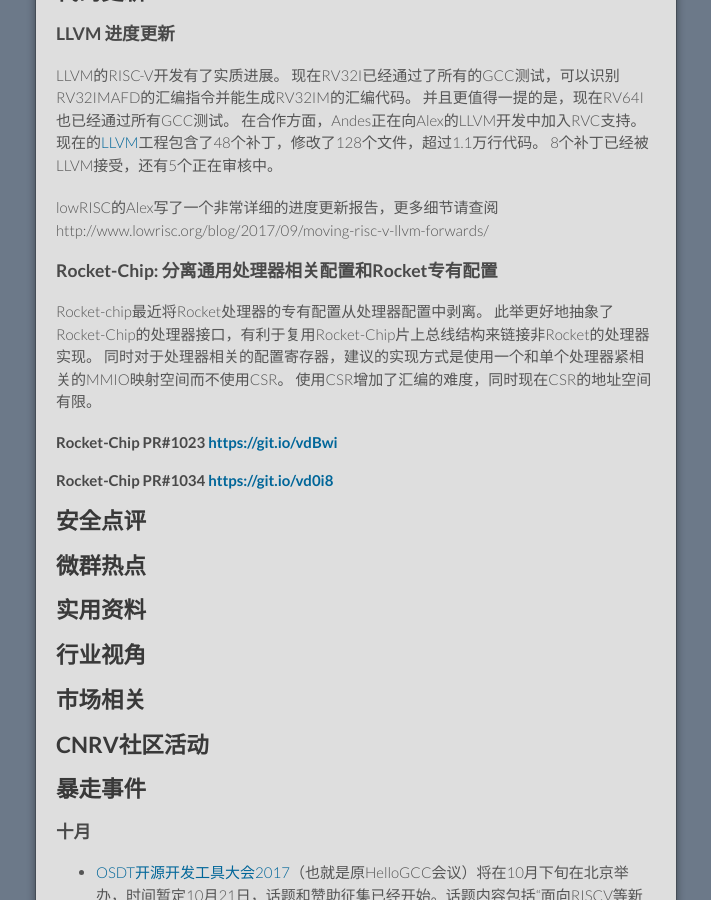
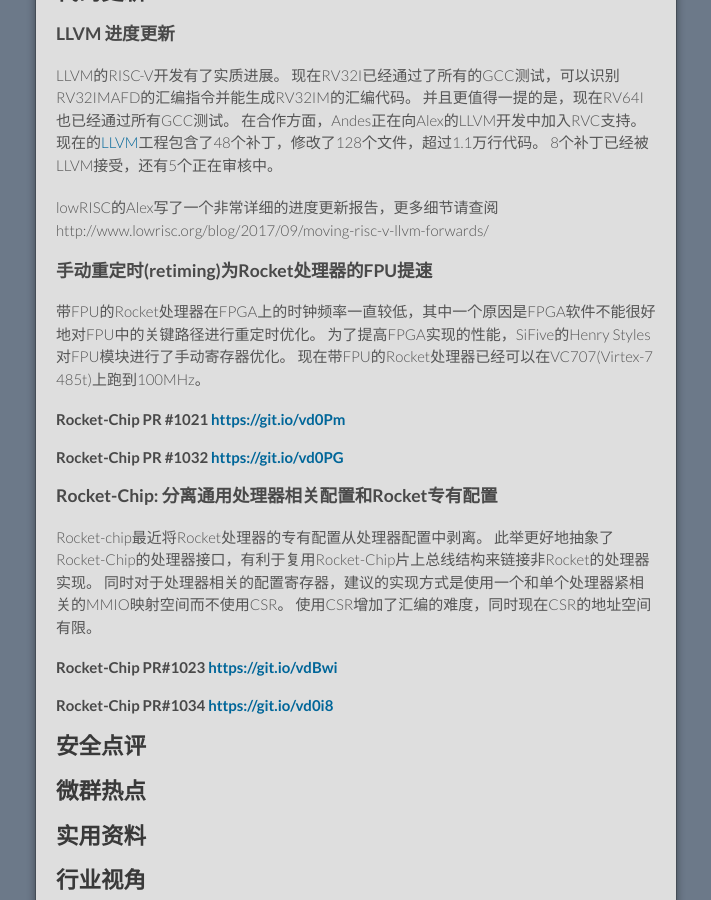
Before and after one commit to cnrv/home, a Jekyll site: the page built from bi-week-rpts/2017-10-12.md, in a window 1280 px wide and 900 px high, scrolled down 306 px. Shown: the whole window, without its empty margins (284-995 px from the left). Built offline with Jekyll 4.4.1, drawn with Linux system fonts in a browser that asks for light colours; Markdown is read by kramdown in place of the engine named in the settings; comment, search, counter and statistics services are not loaded; our own code applies the rules of GitHub Pages for plain Markdown files.

Commit message:
manual FPU retiming

```diff
--- a/bi-week-rpts/2017-10-12.md
+++ b/bi-week-rpts/2017-10-12.md
@@ -20,6 +20,15 @@
 8个补丁已经被LLVM接受，还有5个正在审核中。
 
 lowRISC的Alex写了一个非常详细的进度更新报告，更多细节请查阅http://www.lowrisc.org/blog/2017/09/moving-risc-v-llvm-forwards/
+
+### 手动重定时(retiming)为Rocket处理器的FPU提速
+
+带FPU的Rocket处理器在FPGA上的时钟频率一直较低，其中一个原因是FPGA软件不能很好地对FPU中的关键路径进行重定时优化。
+为了提高FPGA实现的性能，SiFive的Henry Styles对FPU模块进行了手动寄存器优化。
+现在带FPU的Rocket处理器已经可以在VC707(Virtex-7 485t)上跑到100MHz。
+
+#### Rocket-Chip PR \#1021 [https://git.io/vd0Pm](https://github.com/freechipsproject/rocket-chip/pull/1021)
+#### Rocket-Chip PR \#1032 [https://git.io/vd0PG](https://github.com/freechipsproject/rocket-chip/pull/1032)
 
 ### Rocket-Chip: 分离通用处理器相关配置和Rocket专有配置
 
```
